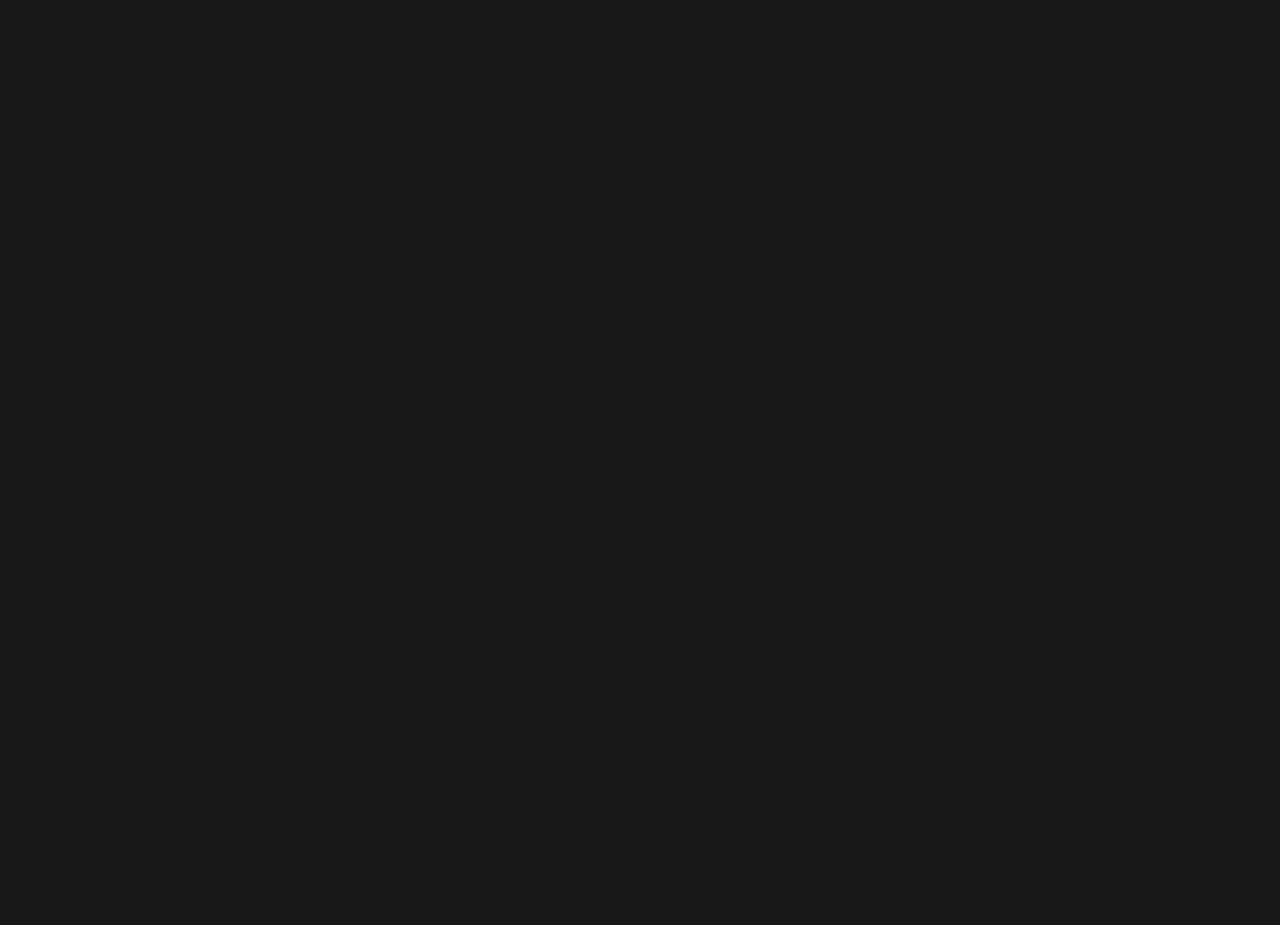
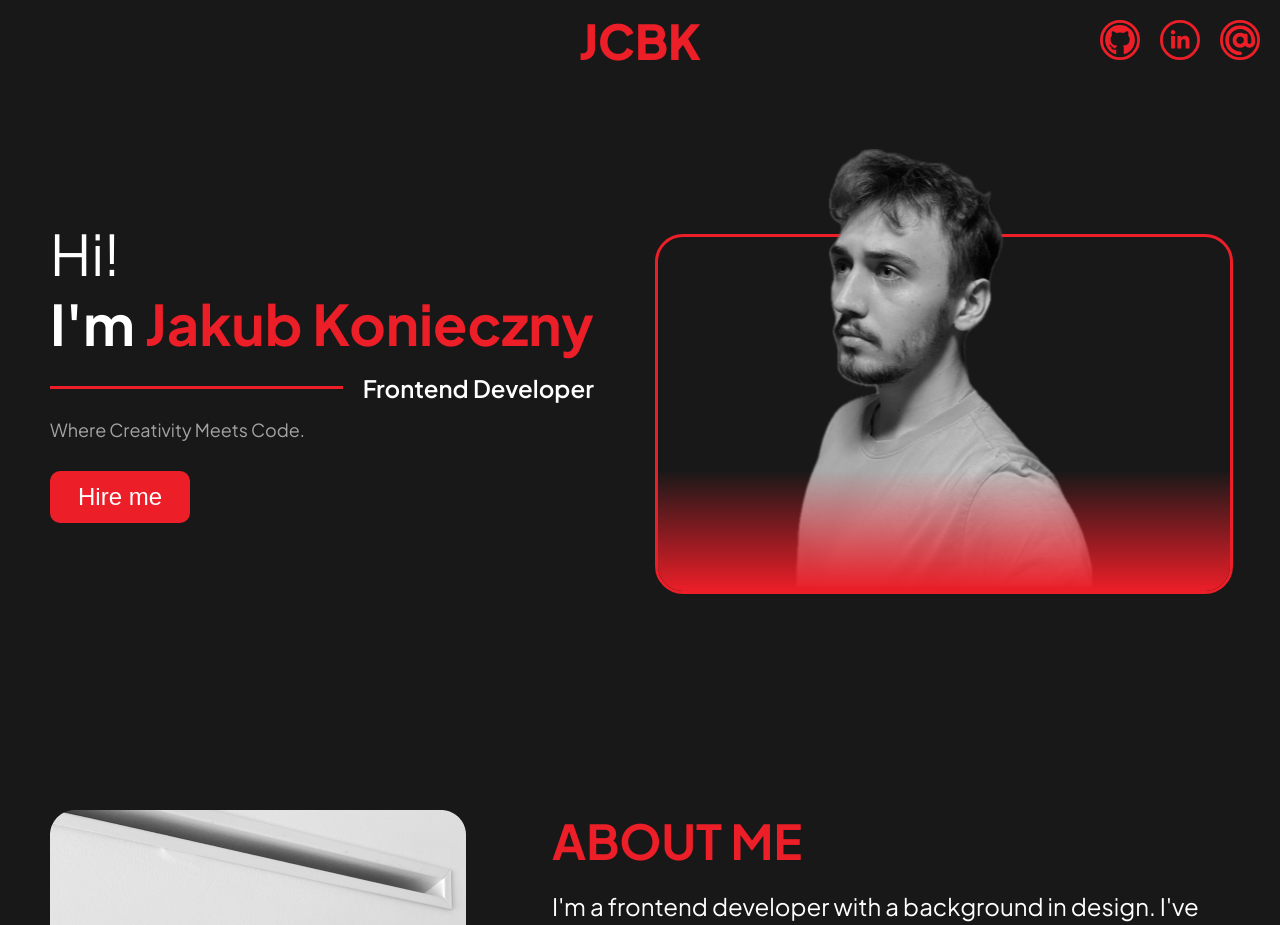
Before and after one commit to stil-jcbk/jcbk2024, a React (Create React App) app: page / in a window 1280 px wide. Shown: the top 925 px of the page. Before the commit the page ends 800 px from the top, so only its background shows below. Built offline with nearby package versions, Linux system fonts and the light colour scheme.

Commit message:
home page

```diff
--- a/src/App.scss
+++ b/src/App.scss
@@ -1,4 +1,8 @@
 .website-content {
+  display: flex;
+  flex-direction: column;
+  gap: 150px;
+
   max-width: 1440px;
   margin-left: auto;
   margin-right: auto;
--- a/src/App.tsx
+++ b/src/App.tsx
@@ -1,9 +1,24 @@
 import React from 'react';
 import './App.scss';
+import Navbar from './components/navbar/navbar';
+import HeroSection from './sections/hero/hero';
+import AboutMeSection from './sections/aboutme/aboutme';
+import ProjectsSection from './sections/projects/projects';
+import ContactSection from './sections/contact/contact';
+import Footer from './components/footer/footer';
 
 function App() {
   return (
-    <></>
+    <>
+      <Navbar/>
+      <div className="website-content">
+        <HeroSection/>
+        <AboutMeSection/>
+        <ProjectsSection/>
+        <ContactSection/>
+      </div>
+      <Footer/>
+    </>
   );
 }
 
```
